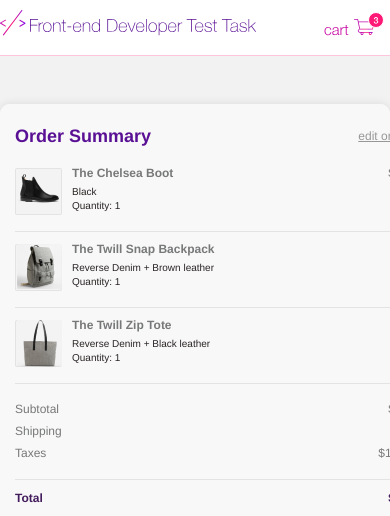
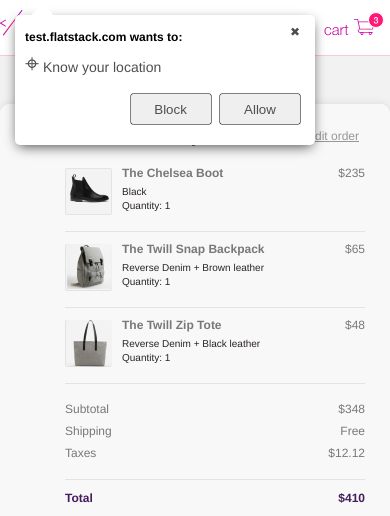
Before and after one commit to emuzem/shopping, a website: page #src/index.html in a window 390 px wide. Shown: the top 516 px of the page. Drawn offline with nearby package versions, Linux system fonts and the light colour scheme; files that its build step writes are made by us from their sources.

Commit message:
the same

```diff
--- a/#src/index.html
+++ b/#src/index.html
@@ -14,7 +14,7 @@
         <div class="header__container">
             <div class="header__heading">
                 <img src="img/Group%203.svg" alt="logo">
-                <img src="img/Shipping%20Info.svg" alt="Front-end developer test task">
+                <img src="img/Shipping%20Info.svg" alt="Front-end developer test task" class="header__big-logo">
             </div>
             <div class="header__cart">
                 <button type="button" class="header__cart-button"><img src="img/cart.svg" alt="shopping cart"></button>
@@ -22,11 +22,22 @@
         </div>
     </div>
 </header>
+
+<div class="confirmation">
+    <p class="confirmation__first-text">test.flatstack.com wants to:</p>
+    <p class="confirmation__second-text"><span style="font-size: 25px">⌖</span> Know your location</p>
+    <div class="confirmation__buttons">
+    <button class="confirmation__no">Block</button>
+    <button class="confirmation__yes">Allow</button>
+    </div>
+    <div class="confirmation__close">✖</div>
+    <div class="confirmation__element"></div>
+</div>
 <div class="main">
     <form id="form">
     <div class="container">
         <div class="main__content">
-            <div class="form__wrapper">
+            <div class="form__wrapper order__container">
                 <div class="slides__inner">
         <div class="shipping show">
             <nav class="main__navigation">
@@ -46,15 +57,19 @@
                 <fieldset class="form__fieldset">
                     <input class="form__long input" name="shipping_name" id="shipping-name" required minlength="3" placeholder="Full Name">
                         <input class="form__long input" name="shopping__country" id="shopping_country" placeholder="Country">
+                    <div class="form__divs-together">
                     <input class="form__middle phone input" type="tel" id="shipping_phone" name="shipping_phone" placeholder="Daytime Phone" min="8">
                     <div class="label">For delivery questions only</div>
+                    </div>
                 </fieldset>
                 <h3>Address</h3>
                 <fieldset class="form__fieldset">
                     <input class="form__long input" placeholder="Street Address" id="shipping_address" name="shipping_address">
                     <input class="form__long input" placeholder="Apt, Suite, Bldg, Gate Code" id="shipping_ad_address" name="shipping_ad_address">
+                    <div class="form__divs-together">
                     <input class="form__middle input" placeholder="City" id="shopping_city" name="shopping-city">
                     <input class="form__short input" placeholder="ZIP" name="shipping-zip" id="shipping-zip">
+                    </div>
                 </fieldset>
                 <button class="form__next next" type="button">Continue</button>
             </section>
@@ -138,6 +153,7 @@
             </div>
 
         <div class="order">
+            <div class="order__container">
             <div class="order__heading order__divide">
                 <h4>Order Summary</h4>
                 <div>
@@ -198,6 +214,7 @@
                 <p>Total</p>
                 <p class="order__total-sum">$410</p>
             </div>
+            </div>
         </div>
     </div>
 </div>
--- a/#src/js/script.js
+++ b/#src/js/script.js
@@ -18,9 +18,43 @@ formBlock.forEach(el => {
     el.style.width = width;
 });
 
+const confirmationWindow = document.querySelector('.confirmation');
+const rejectConfirmation = document.querySelector('.confirmation__no');
+const acceptConfirmation = document.querySelector('.confirmation__yes');
+const closeConfirmation = document.querySelector('.confirmation__close');
+
+const closeConfirmationWindow = () => {
+    confirmationWindow.style.display = 'none';
+};
+
+closeConfirmation.addEventListener('click', () => {
+    closeConfirmationWindow();
+});
+
+rejectConfirmation.addEventListener('click', () => {
+    closeConfirmationWindow();
+});
+
+acceptConfirmation.addEventListener('click', () => {
+    closeConfirmationWindow();
+    fetch("https://api.ipdata.co?api-key=test").then((response) => {
+        response.json().then((res) => {
+            console.log(res);
+            document.querySelector('#shopping_country').value = res.country_name;
+            phone.forEach(el => {
+                new IMask(el, {
+                    mask: `+{${res.calling_code}}(00)000-00-00`,
+                });
+            });
+            document.querySelector('#shopping_city').value = res.city;
+            document.querySelector('#shipping-zip').value = res.postal;
+        });
+    });
+});
 
 nextBtn.forEach((el, i) => {
-    el.addEventListener('click', ()=> {
+    el.addEventListener('click', (ev)=> {
+        ev.preventDefault();
         let validity = true;
         const inputSection = document.querySelectorAll('.shipping__form');
             const inputs = inputSection[i].querySelectorAll('.input');
@@ -30,6 +64,10 @@ nextBtn.forEach((el, i) => {
                         }
             });
         if (validity) {
+            if (ev.target === nextBtn[2]){
+                const form = document.querySelector('#form');
+                bindpostData(form);
+            }
             if (offset === +width.slice(0, width.length - 2) * (formBlock.length - 1)) {
                 offset = 0;
             } else {
@@ -63,7 +101,6 @@ nextBtn.forEach((el, i) => {
                 setTimeout(() => {
                     formBlock[slideTo - 1].classList.add('hidden');
                 }, 300);
-                console.log(offset);
                 inner.style.transform = `translateX(-${offset}px)`;
             }
         });
@@ -87,18 +124,7 @@ new IMask (cardCode, {
     mask: `000`,
 });
 
-    phone.forEach(el => {
-        new IMask(el, {
-            mask: `+{38}(000)000-00-00`,
-        });
-        el.setAttribute('placeholder', `+38`);
-        el.value = `+38`;
-    });
-
 //posting
-
-const form = document.querySelector('#form');
-bindpostData(form);
 
 const postData = async (url, data) => {
     const result = await fetch(url, {
@@ -113,8 +139,8 @@ const postData = async (url, data) => {
 }
 
 function bindpostData (form) {
-    form.addEventListener('submit', (e) => {
-        e.preventDefault();
+    //form.addEventListener('submit', (e) => {
+       // e.preventDefault();
 
         const formData = new FormData(form);
 
@@ -124,18 +150,19 @@ function bindpostData (form) {
             .then((response) => {
                 console.log(response);
                 const bill = document.createElement('div');
-                bill.innerHTML = `<div class="shipping bill">
+                bill.innerHTML = `<div class="bill">
     <h1 class="form__heading">Thank you for your order!</h1>
     <p><b>Order number is: 172837837128</b></p>
     <p>You will receive an email confirmation shortly to <a href="#"><span id="bill-email">${response.billing_email}</span></a></p>
     <p>Estimated delivery day is <br><b>Friday 1st April 2016</b></p>
     <button><a href="#">print recipe</a></button>
 </div>`;
-            document.appendChild(bill);
+                const content = document.querySelector('.main__content');
+            content.appendChild(bill);
             })
             .catch(() => {
             });
-    });
+   // });
 }
 
 //edit
@@ -197,3 +224,34 @@ sameAsShippingBtn.addEventListener('click', () => {
 const billEmail = document.querySelector('#bill-email');
 billEmail.textContent = document.querySelector('#billing_email').value;
 //
+
+// const getResources = async (url) => {
+//     const result = await fetch(url);
+//
+//     if(!result.ok){
+//         throw new Error(`Could not fetch ${url}, status: ${result.status}`);
+//     }
+//
+//     return await result.json();
+// }
+//
+// getResources('https://api.ipdata.co?api-key=test')
+//     .then(data => {
+//             console.log(data);
+//     }).catch();
+
+// const request = new XMLHttpRequest();
+//
+// request.open('GET', 'https://api.ipdata.co/?api-key=test');
+//
+// request.setRequestHeader('Accept', 'application/json');
+//
+// request.onreadystatechange = function () {
+//     if (this.readyState === 4) {
+//         console.log(this.responseText);
+//     }
+//     else {
+//         console.log('error');
+//     }
+// };
+// request.send();
--- a/#src/scss/style.scss
+++ b/#src/scss/style.scss
@@ -26,13 +26,24 @@ body {
   padding: 0 150px;
 }
 
-@media screen and (max-width: 1260px) {
+@media screen and (max-width: 1100px) {
   .main {
     .main__content {
       grid-template-areas: "payment" "bill";
       grid-template-rows: 1fr 1fr;
       grid-template-columns: 1fr;
     }
+  }
+  .bill {
+    width: 100%;
+    height: 50%;
+
+  }
+  .slides__inner{
+    width: 100%;
+  }
+  .shipping{
+    width: 100%;
   }
 }
 @media screen and (max-width: 800px) {
@@ -41,6 +52,10 @@ body {
   }
 }
 @media screen and (max-width: 600px) {
+  .order__container{
+    max-width: 75%;
+    margin: auto;
+  }
   .container {
     padding: 0 10px;
   }
@@ -52,22 +67,68 @@ body {
 }
 
 @media screen and (max-width: 450px) {
+  .form__divs-together{
+    width: 100%;
+    justify-content: flex-start;
+    gap: 4px;
+    .form__short{
+      box-sizing: content-box;
+      width: 100%;
+    }
+  }
   .container{
     padding: 0;
   }
   .order{
-    max-width: 400px;
+    min-width: 90%;
   }
   .main {
     .main__content {
       .shipping {
-        padding: 0 5px;
-        input {
-          padding: 20px 0 20px 20px;
-          width: 90%;
-        }
+        padding: 10px 1px;
       }
     }
+  }
+}
+
+@media screen and (max-width: 430px){
+  .form__divs-together{
+    flex-direction: column;
+  }
+  input{
+    max-width: 100%;
+    justify-self: flex-start;
+  }
+  .main {
+    .main__content {
+      .shipping {
+        padding: 3px 2px;
+      }
+    }
+  }
+  .slides__inner{
+    width: 90%;
+  }
+  //.order__container{
+  //  max-width: 80%;
+  //}
+  .container{
+    padding: 0;
+  }
+  input {
+    width: 70%;
+  }
+  .order__divide{
+    //flex-direction: column;
+    //justify-content: flex-start;
+  }
+  .order {
+    max-width: content-box;
+  }
+}
+@media screen and (max-width: 415px){
+  .header__big-logo{
+    display: none;
   }
 }
 
@@ -106,7 +167,7 @@ header{
     box-shadow: 0 0 10px 0 rgba(0,0,0,0.1);
     border-radius: 10px;
     .shipping {
-      max-width: 500px;
+      max-width: 700px;
       padding: 22px 37px 37px 37px;
       grid-area: payment;
     }
@@ -171,7 +232,8 @@ header{
           padding: 15px;
           border-radius: 5px;
           border: solid 1px #DEDCDC;
-          margin: 5px 5px 5px 0;
+          margin: 5px auto;
+          width: 90%;
 
           &::placeholder{
             font-size: 16px;
@@ -182,22 +244,23 @@ header{
         }
 
         #shopping_city {
-          margin: 10px 5px 10px 0;
+          margin: 10px auto;
         }
-        .form__long{
-          width: 100%;
+        //.form__long{
+        //  width: 100%;
+        //}
+        //
+        //.form__middle{
+        //  width: 50%;
+        //}
+        //
+        .form__short{
+          max-height: 50px;
+          box-sizing: border-box;
         }
-
-        .form__middle{
-          width: 50%;
-        }
-
-        .form__short{
-          width: 30%;
-        }
-        .form__short-payment {
-          width: 40%;
-        }
+        //.form__short-payment {
+        //  width: 40%;
+        //}
         .label {
           display: inline-flex;
           align-self: center;
@@ -326,12 +389,15 @@ header{
   font-family: Helvetica Neue;
 }
 .bill{
+  box-sizing: border-box;
   position: absolute;
-  left: 50%;
-  top: 50%;
-  transform: translate(-50%, -50%);
+  padding: 10px 20px;
+  left: 0;
+  top: 0;
   background: white;
   z-index: 1;
+  height: 100%;
+  width: 55%;
   p{
     margin: 10px 0;
     padding: 10px 0;
@@ -345,3 +411,68 @@ header{
   filter: opacity(50%);
   cursor: default;
 }
+
+.confirmation{
+  position: relative;
+  position: fixed;
+  top: 15px;
+  left: 15px;
+  height: 130px;
+  width: 300px;
+  background-color: white;
+  box-shadow: 0 4px 13px -3px rgba(0,0,0,0.75);
+  border-radius: 5px;
+  box-sizing: border-box;
+  padding: 10px;
+  z-index: 1;
+  .confirmation__first-text{
+    font-size: 12px;
+    font-weight: bold;
+  }
+  .confirmation__second-text{
+    font-size: 14px;
+    color: #4d4f4d;
+  }
+  .confirmation__buttons{
+    text-align: right;
+  }
+  button{
+    width: 80px;
+    height: 30px;
+    margin: 10px 5px 0 0;
+    box-shadow: 0 0 0.5px 0.5px black;
+    color: #4d4f4d;
+    border: none;
+    border-radius: 2px;
+  }
+  .confirmation__close{
+    position: absolute;
+    top: 10px;
+    right: 15px;
+    cursor: pointer;
+    color: #4d4f4d;
+    font-size: 12px;
+  }
+  .confirmation__element{
+    width: 15px;
+    height: 15px;
+    background-color: white;
+    position: absolute;
+    left: 20px;
+    top: -8px;
+    transform: rotate(45deg);
+    z-index: 0;
+  }
+}
+
+.form__divs-together{
+  justify-content: center;
+  display: flex;
+  align-items: baseline;
+  gap: 10px;
+  margin: auto;
+  width: 96%;
+  input {
+    flex-grow: 1;
+  }
+}
```
Also changed, not shown: dist/css/style.css, dist/css/style.min.css, dist/index.html, dist/js/script.js, dist/js/script.min.js.
